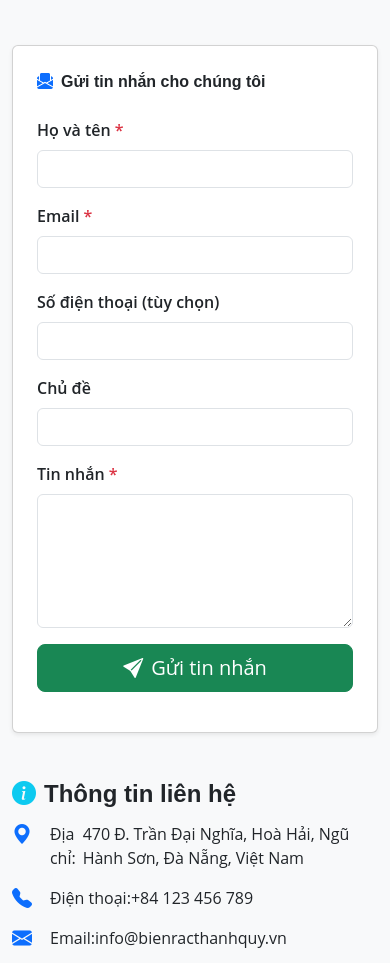
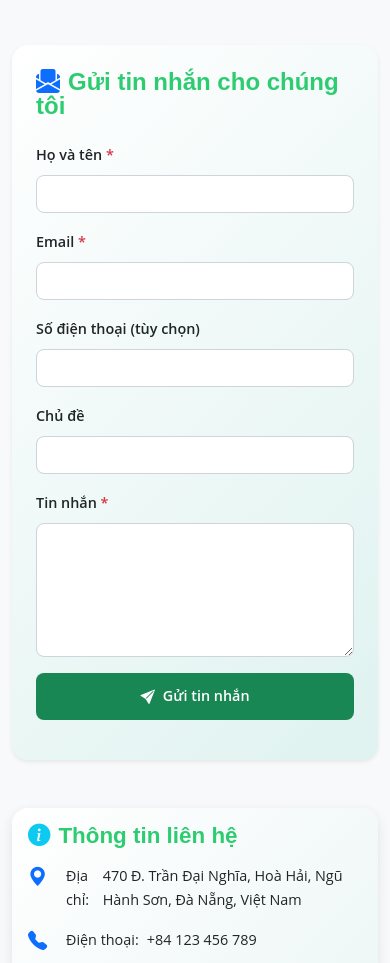
Before and after one commit to Fiwpr06/RecycleCharity, a website built with Parcel: page src/pages/contact.html in a window 390 px wide. Shown: the part 136-1099 px from the top of the page. Built offline with nearby package versions, Linux system fonts and the light colour scheme.

Commit message:
style: add CSS styles for contact

```diff
--- a/src/stylesheets/pages/contact/_contact.scss
+++ b/src/stylesheets/pages/contact/_contact.scss
@@ -1,43 +1,268 @@
 @use "../../abstracts/" as *;
 
-#contactForm .form-label {
+.contact-card {
+  border: none;
+  background: linear-gradient(
+    135deg,
+    #ffffff,
+    rgba(#00b894, 0.1)
+  ); // Gradient trắng đến xanh lá nhạt
+  border-radius: 1rem;
+  box-shadow: 0 0.5rem 1rem rgba(#212529, 0.1); // Bóng đổ nhẹ
+  transition: transform 0.3s ease, box-shadow 0.3s ease;
+
+  &:hover {
+    transform: translateY(-5px);
+    box-shadow: 0 1rem 2rem rgba(#00b894, 0.2); // Bóng đổ xanh lá khi hover
+  }
+
+  .card-body {
+    padding: 2rem;
+
+    .card-title {
+      font-family: "Quicksand", sans-serif; // Font heading
+      font-size: 1.8rem;
+      color: #2ecc71; // Xanh lá tươi sáng
+      margin-bottom: 1.5rem;
+
+      i {
+        color: #00b894; // Xanh lá nhạt cho icon
+        animation: pulse 1.5s infinite;
+
+        @keyframes pulse {
+          0% {
+            transform: scale(1);
+          }
+          50% {
+            transform: scale(1.2);
+          }
+          100% {
+            transform: scale(1);
+          }
+        }
+      }
+    }
+  }
+}
+
+#contactForm {
+  .form-label {
+    font-family: "Open Sans", sans-serif; // Font chính
     font-weight: 600;
+    color: #212529; // Màu đen đậm
+    font-size: 1rem;
+  }
+
+  .form-control {
+    border-radius: 0.5rem;
+    border: 1px solid #ced4da;
+    transition: border-color 0.3s ease, box-shadow 0.3s ease;
+    font-family: "Open Sans", sans-serif;
+
+    &:focus {
+      border-color: #2ecc71; // Xanh lá tươi sáng khi focus
+      box-shadow: 0 0 0 0.25rem rgba(#2ecc71, 0.2); // Halo xanh lá
+      outline: none;
+    }
+
+    &::placeholder {
+      color: #7f8c8d; // Xám nhạt
+      opacity: 0.8;
+    }
+  }
+
+  textarea.form-control {
+    resize: vertical; // Chỉ cho phép resize dọc
+  }
+
+  .btn-success {
+    background-color: #198754; // Xanh đậm
+    border: none;
+    border-radius: 0.5rem;
+    transition: background-color 0.3s ease, transform 0.3s ease;
+    font-family: "Open Sans", sans-serif;
+    font-weight: 600;
+
+    &:hover {
+      background-color: #27ae60; // Xanh đậm hơn khi hover
+      transform: scale(1.05);
+    }
+
+    &:focus {
+      box-shadow: 0 0 0 0.25rem rgba(#198754, 0.3);
+    }
+
+    i {
+      vertical-align: middle;
+    }
+  }
+}
+
+#formFeedback {
+  font-family: "Open Sans", sans-serif;
+  font-size: 0.9rem;
+  font-weight: 500;
+}
+
+.contact-info-card {
+  background: linear-gradient(
+    135deg,
+    #ffffff,
+    rgba(#00b894, 0.05)
+  ); // Gradient trắng đến xanh lá nhạt
+  border-radius: 1rem;
+  padding: 1.5rem;
+  box-shadow: 0 0.25rem 0.75rem rgba(#212529, 0.1);
+  transition: transform 0.3s ease, box-shadow 0.3s ease;
+
+  &:hover {
+    transform: translateY(-5px);
+    box-shadow: 0 0.5rem 1.5rem rgba(#00b894, 0.2);
+  }
+
+  .section-title-sm {
+    font-family: "Quicksand", sans-serif;
+    font-size: 1.6rem;
+    color: #2ecc71; // Xanh lá tươi sáng
+    margin-bottom: 1rem;
+
+    i {
+      animation: pulse 1.5s infinite;
+
+      @keyframes pulse {
+        0% {
+          transform: scale(1);
+        }
+        50% {
+          transform: scale(1.2);
+        }
+        100% {
+          transform: scale(1);
+        }
+      }
+    }
+  }
 }
 
 .contact-info-list {
   padding-left: 0;
+
+  li {
+    display: flex;
+    align-items: flex-start;
+    font-family: "Open Sans", sans-serif;
+    font-size: 1rem;
+    color: #212529;
+
+    &:not(:last-child) {
+      margin-bottom: 1rem;
     }
-.contact-info-list li {
-  display: flex;
-  align-items: flex-start; /* Align icon with first line of text */
+
+    i {
+      font-size: 1.3rem;
+      width: 30px;
+      flex-shrink: 0;
+      color: #00b894; // Xanh lá nhạt
     }
-.contact-info-list li i {
-  font-size: 1.25rem;
-  width: 30px; /* Ensure consistent spacing for icons */
-  flex-shrink: 0; /* Prevent icon from shrinking */
+
+    strong {
+      margin-right: 0.5rem;
     }
-.contact-info-list a {
-  color: $bs-dark;
+
+    a {
+      color: #212529;
       text-decoration: none;
-}
-.contact-info-list a:hover {
-  color: $bs-primary;
+      transition: color 0.3s ease;
+
+      &:hover {
+        color: #2ecc71; // Xanh lá tươi sáng
         text-decoration: underline;
       }
+    }
+  }
+}
 
-.social-icons-contact .btn {
-  width: 45px;
-  height: 45px;
+.social-icons-contact {
+  .btn {
+    width: 50px;
+    height: 50px;
     display: inline-flex;
     align-items: center;
     justify-content: center;
     border-radius: 50%;
-  font-size: 1.2rem;
+    font-size: 1.3rem;
+    transition: transform 0.3s ease, box-shadow 0.3s ease;
+
+    &:hover {
+      transform: scale(1.15);
+      box-shadow: 0 0 0.5rem rgba(#00b894, 0.3);
     }
-.social-icons-contact .btn:hover {
-  transform: scale(1.1);
+  }
 }
 
 #contact-map-placeholder {
-  min-height: 200px; /* Ensure map area has a good height */
+  min-height: 200px;
+  height: 250px;
+  display: flex;
+  align-items: center;
+  justify-content: center;
+  background: #f8f9fa;
+  border: 1px solid #dee2e6;
+  border-radius: 0.75rem;
+
+  p {
+    font-family: "Open Sans", sans-serif;
+    font-size: 0.95rem;
+    color: #6c757d;
   }
+}
+
+// Responsive Adjustments
+@media (max-width: 768px) {
+  .contact-card {
+    .card-body {
+      padding: 1.5rem;
+
+      .card-title {
+        font-size: 1.5rem;
+      }
+    }
+  }
+
+  #contactForm {
+    .form-label {
+      font-size: 0.9rem;
+    }
+
+    .btn-success {
+      font-size: 0.9rem;
+      padding: 0.75rem;
+    }
+  }
+
+  .contact-info-card {
+    padding: 1rem;
+
+    .section-title-sm {
+      font-size: 1.4rem;
+    }
+  }
+
+  .contact-info-list li {
+    font-size: 0.9rem;
+
+    i {
+      font-size: 1.2rem;
+    }
+  }
+
+  .social-icons-contact .btn {
+    width: 40px;
+    height: 40px;
+    font-size: 1.1rem;
+  }
+
+  #contact-map-placeholder {
+    height: 200px;
+  }
+}
```
Lines whose indentation alone changed are shown as unchanged.
